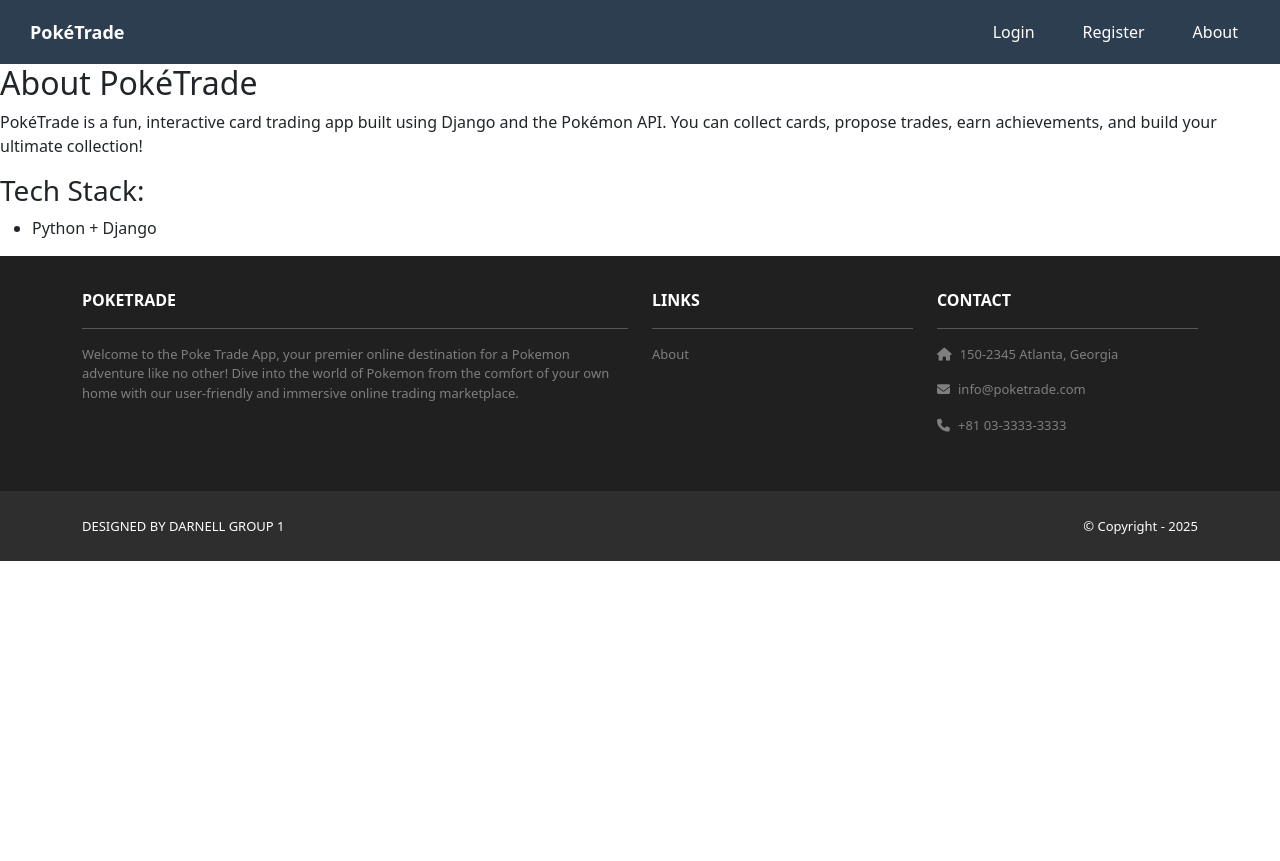
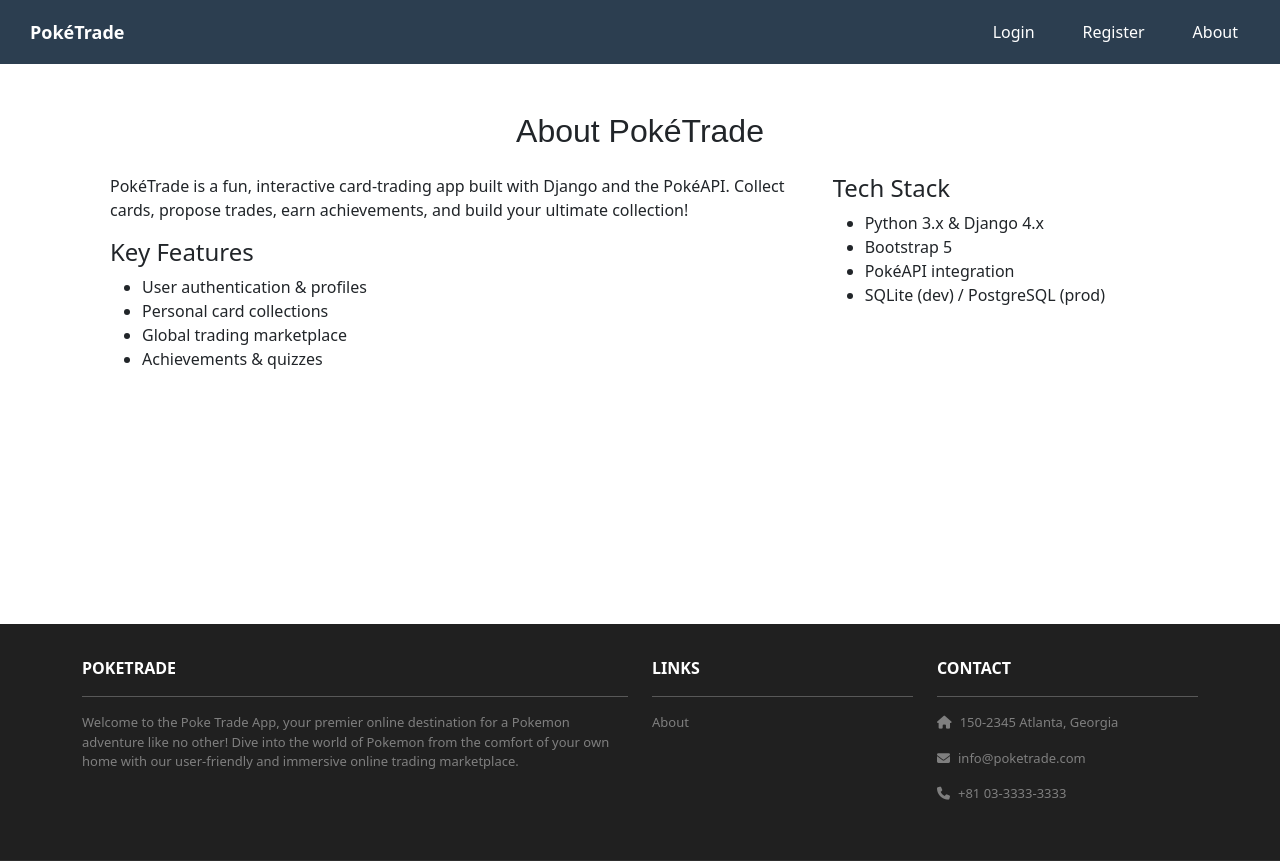
Before and after one commit to rithikdhivakar/PokeTradeDeploy, a Django app: page /about/ in a window 1280 px wide. Shown: the top 861 px of the page. Before the commit the page ends 561 px from the top, so only its background shows below. Run offline with Django 4.2, Linux system fonts and the light colour scheme; some libraries are stand-ins or nearby versions.

Commit message:
Quality of life changes

```diff
--- a/poketrade/core/templates/about.html
+++ b/poketrade/core/templates/about.html
@@ -1,14 +1,36 @@
 {% extends 'base.html' %}
+{% load static %}
+
 {% block content %}
-<div class="about-page">
-  <h2>About PokéTrade</h2>
-  <p>
-    PokéTrade is a fun, interactive card trading app built using Django and the Pokémon API.
-    You can collect cards, propose trades, earn achievements, and build your ultimate collection!
-  </p>
-  <h3>Tech Stack:</h3>
-  <ul>
-    <li>Python + Django</li>
-  </ul>
+<div class="container other-container py-5">
+  <h2 class="text-center mb-4" style="font-family: 'Fredoka', sans-serif;">
+    About PokéTrade
+  </h2>
+
+  <div class="row">
+    <div class="col-md-8">
+      <p>
+        PokéTrade is a fun, interactive card-trading app built with Django
+        and the PokéAPI. Collect cards, propose trades, earn achievements,
+        and build your ultimate collection!
+      </p>
+
+      <h4 class="mt-4">Key Features</h4>
+      <ul>
+        {% for feat in features %}
+          <li>{{ feat }}</li>
+        {% endfor %}
+      </ul>
+    </div>
+
+    <div class="col-md-4">
+      <h4>Tech Stack</h4>
+      <ul>
+        {% for tech in tech_stack %}
+          <li>{{ tech }}</li>
+        {% endfor %}
+      </ul>
+    </div>
+  </div>
 </div>
 {% endblock %}
--- a/poketrade/core/templates/base.html
+++ b/poketrade/core/templates/base.html
@@ -43,6 +43,10 @@
         <a href="{% url 'trade_requests' %}" style="color: white;">Trade Requests</a>
         <a href="{% url 'quiz' %}" style="color: white;">Quiz</a>
         <a href="{% url 'my_achievements' %}" style="color: white;">Achievements</a>
+        <a href="{% url 'about' %}" class="navbar-item{% if request.path == '/about/' %} active{% endif %}" style="color: white;"
+>
+  About
+</a>
       </div>
 
       <!-- Right: User Info -->
--- a/poketrade/core/views.py
+++ b/poketrade/core/views.py
@@ -208,7 +208,22 @@
     return render(request, 'home.html')
 
 def about(request):
-    return render(request, 'about.html')
+    # pass in features & tech stack for the template
+    context = {
+        'features': [
+            'User authentication & profiles',
+            'Personal card collections',
+            'Global trading marketplace',
+            'Achievements & quizzes',
+        ],
+        'tech_stack': [
+            'Python 3.x & Django 4.x',
+            'Bootstrap 5',
+            'PokéAPI integration',
+            'SQLite (dev) / PostgreSQL (prod)',
+        ],
+    }
+    return render(request, 'about.html', context)
 
 @login_required
 def update_profile(request):
```
Also changed, not shown: poketrade/db.sqlite3.
